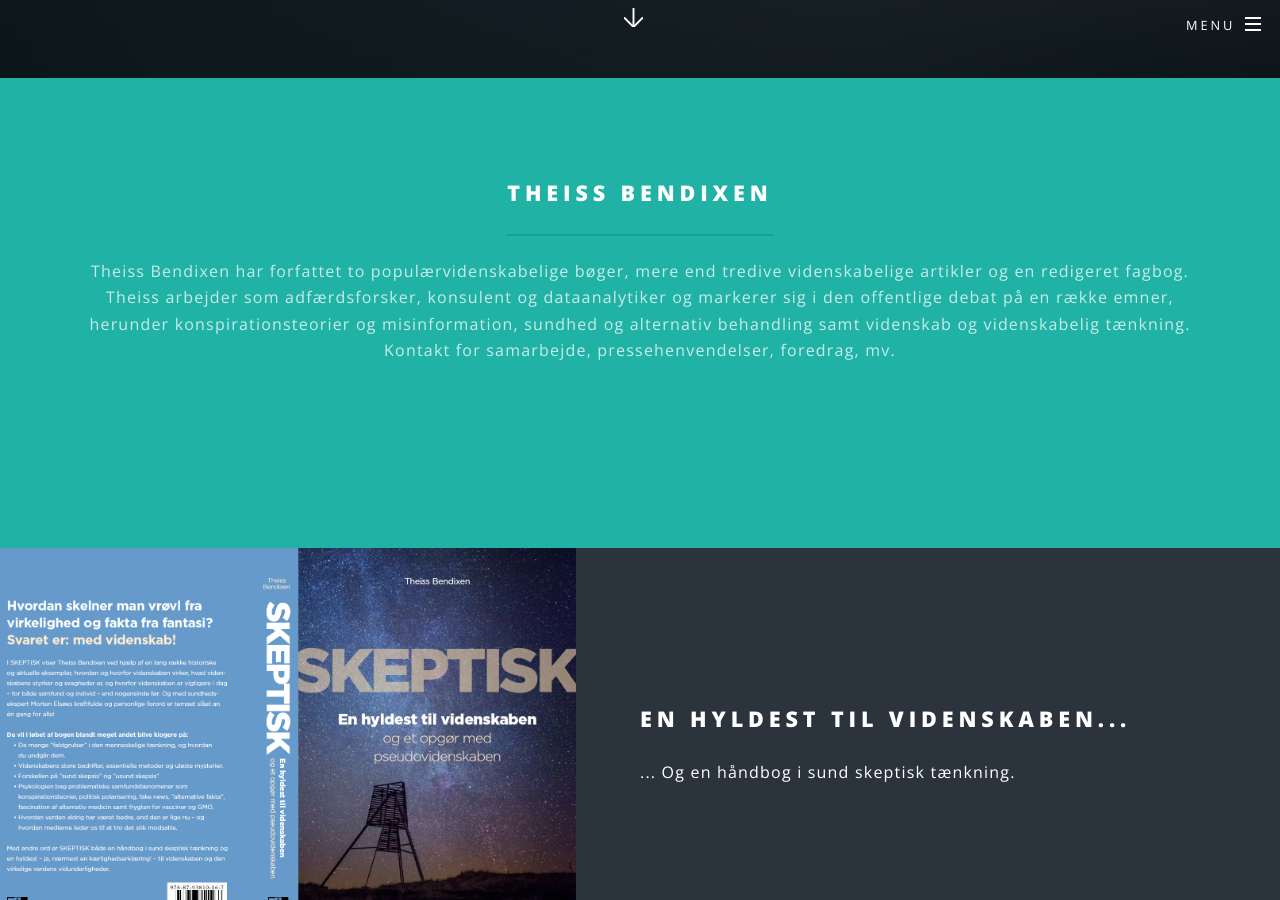
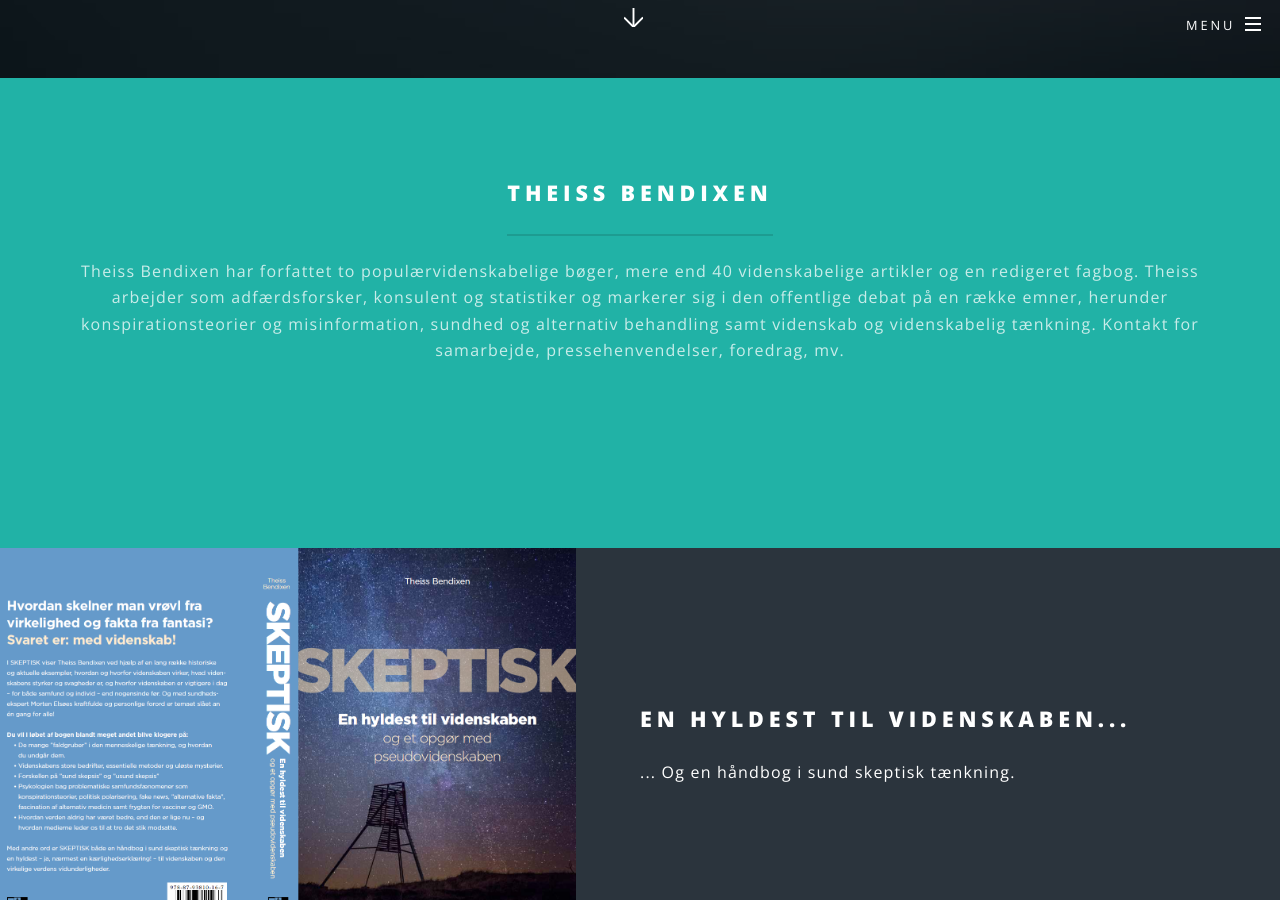
Before and after one commit to tbendixen/tbendixen.github.io.dk, a Jekyll site: the page built from index.html, in a window 1280 px wide and 900 px high, scrolled down 822 px. Built offline with Jekyll 4.4.1, drawn with Linux system fonts in a browser that asks for light colours.

Commit message:
Update index.html

```diff
--- a/index.html
+++ b/index.html
@@ -19,8 +19,8 @@ layout: landing
 						<div class="inner">
 							<header class="major">
 								<h2>Theiss Bendixen<br /></h2>
-								<p>Theiss Bendixen har forfattet to populærvidenskabelige bøger, mere end tredive videnskabelige artikler og en redigeret fagbog.
-								Theiss arbejder som adfærdsforsker, konsulent og dataanalytiker og markerer sig i den offentlige debat på en række emner, herunder konspirationsteorier og misinformation, sundhed og alternativ behandling samt videnskab og videnskabelig tænkning.
+								<p>Theiss Bendixen har forfattet to populærvidenskabelige bøger, mere end 40 videnskabelige artikler og en redigeret fagbog.
+								Theiss arbejder som adfærdsforsker, konsulent og statistiker og markerer sig i den offentlige debat på en række emner, herunder konspirationsteorier og misinformation, sundhed og alternativ behandling samt videnskab og videnskabelig tænkning.
 								Kontakt for samarbejde, pressehenvendelser, foredrag, mv.</p>
 							</header>
 							<ul class="icons major">
```
